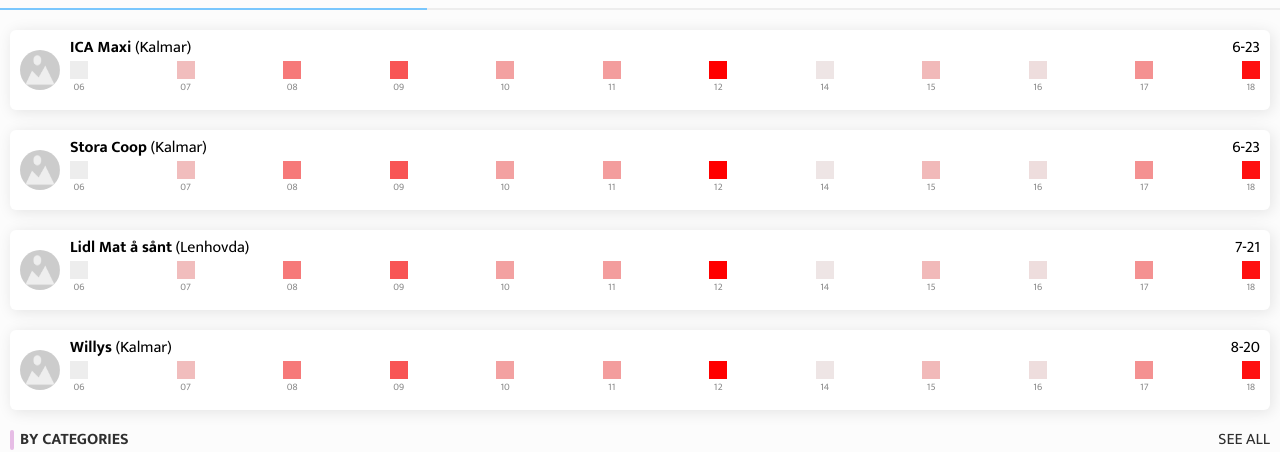
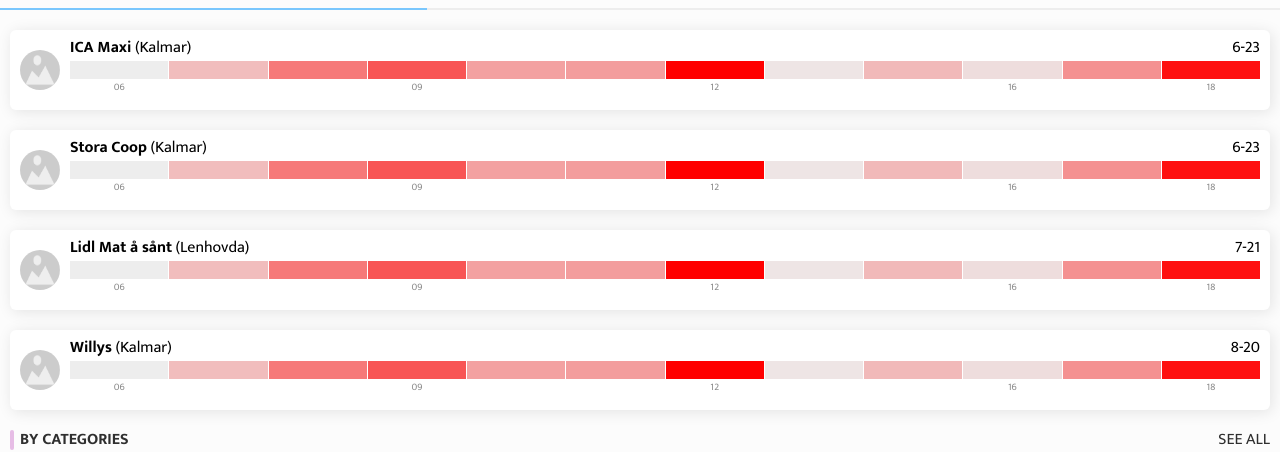
Before and after one commit to goa-codebet/flockerrty, a React (Create React App) app: page / in a window 1280 px wide. Shown: the part 149-601 px from the top of the page. Built offline with nearby package versions, Linux system fonts and the light colour scheme.

Commit message:
Update heatmap css

```diff
--- a/src/components/heatmap/index.js
+++ b/src/components/heatmap/index.js
@@ -43,7 +43,9 @@
 const Legend = ({ hours }) => (
   <div className="Legend">
     {hours.map(hour => (
-      <div className="Legend__hour">{hour}</div>
+      <div className="Legend__hour">
+        <span>{hour}</span>
+      </div>
     ))}
   </div>
 );
--- a/src/components/heatmap/style.scss
+++ b/src/components/heatmap/style.scss
@@ -2,8 +2,13 @@
 @import '../../styles/typography';
 
 @mixin square {
-  width: 18px;
+  flex-grow: 1;
   height: 18px;
+  border-right: 1px solid #fff;
+
+  &:last-child {
+    border-right: none;
+  }
 }
 
 .Heatmap {
@@ -37,8 +42,24 @@
   color: $tertiary-text-color;
 
   &__hour {
+    position: relative;
     @include square;
     font-size: rem(10px);
     text-align: center;
+
+    &:nth-child(3n + 2),
+    &:nth-child(3n + 3) {
+      visibility: hidden;
+    }
+    &:last-child {
+      visibility: visible;
+    }
+
+    span {
+      position: absolute;
+      left: 50%;
+      top: 0;
+      transform: translateX(-50%);
+    }
   }
 }
```
